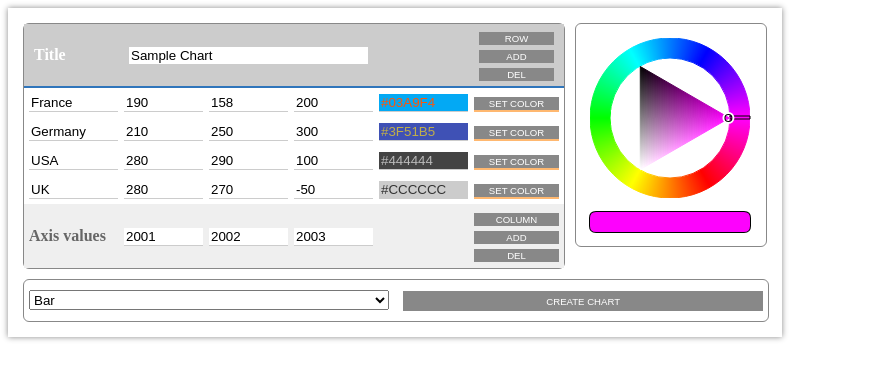
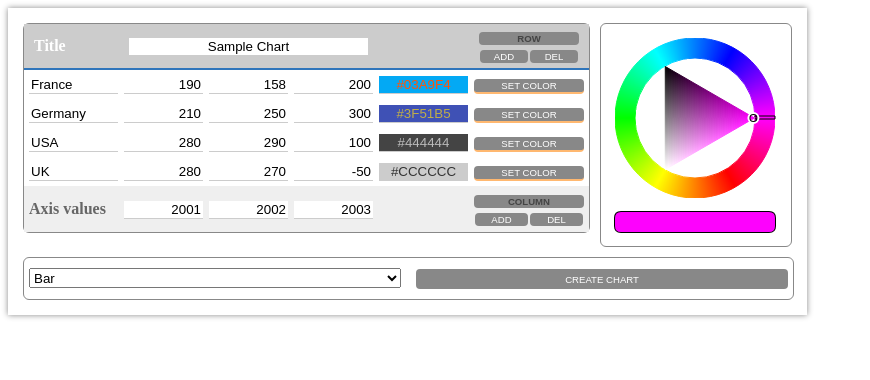
Before and after one commit to TeamPear/JSUIandDOMOnlineTeamPear, a plain HTML site: page final.html in a window 1280 px wide. Shown: the whole page, without its empty margins (0-870 px from the left). Drawn offline with Linux system fonts and the light colour scheme.

Commit message:
style tweaks

```diff
--- a/style/style.css
+++ b/style/style.css
@@ -19,6 +19,9 @@
     width: 75px;
 }
 
+#tableContainer td:last-of-type {
+    width: 100px;
+}
 #tableContainer thead td{
     border-bottom:2px solid #2f75bb;
     padding:4px 10px;
@@ -43,6 +46,19 @@
     width:100%;
 }
 
+#tableContainer input.colorCell {
+    text-align: center;
+}
+
+#tableContainer input.titleCell {
+    text-align: center;
+    height: 75%;
+}
+
+#tableContainer input.numberCell {
+    text-align: right;
+}
+
 #tableContainer button{
     background-color:#888;
     border:0;
@@ -50,12 +66,33 @@
     width:100%;
     font-size:0.6em;
     text-transform: uppercase;
+    border-radius: 4px;
+}
+
+#tableContainer button:not([disabled]):hover {
+    cursor: pointer;
+}
+
+#tableContainer button.labelBtn {
+    color: #444;
+    font-weight: bold;
+
 }
 
 #tableContainer button.chartBtn {
     width: 49%;
     margin-left: 2%;
     height: 20px;
+}
+
+#tableContainer button[class*="RowBtn"] {
+    width: 48%;
+    margin: 0px 1%;
+}
+
+#tableContainer button[class*="ColBtn"] {
+    width: 48%;
+    margin: 0px 1%;
 }
 
 .colorPickerContainer {
@@ -91,3 +128,7 @@
 .clearfix {
     zoom: 1;
 }
+
+.chartContainer {
+    margin-top: 10px;
+}
```
